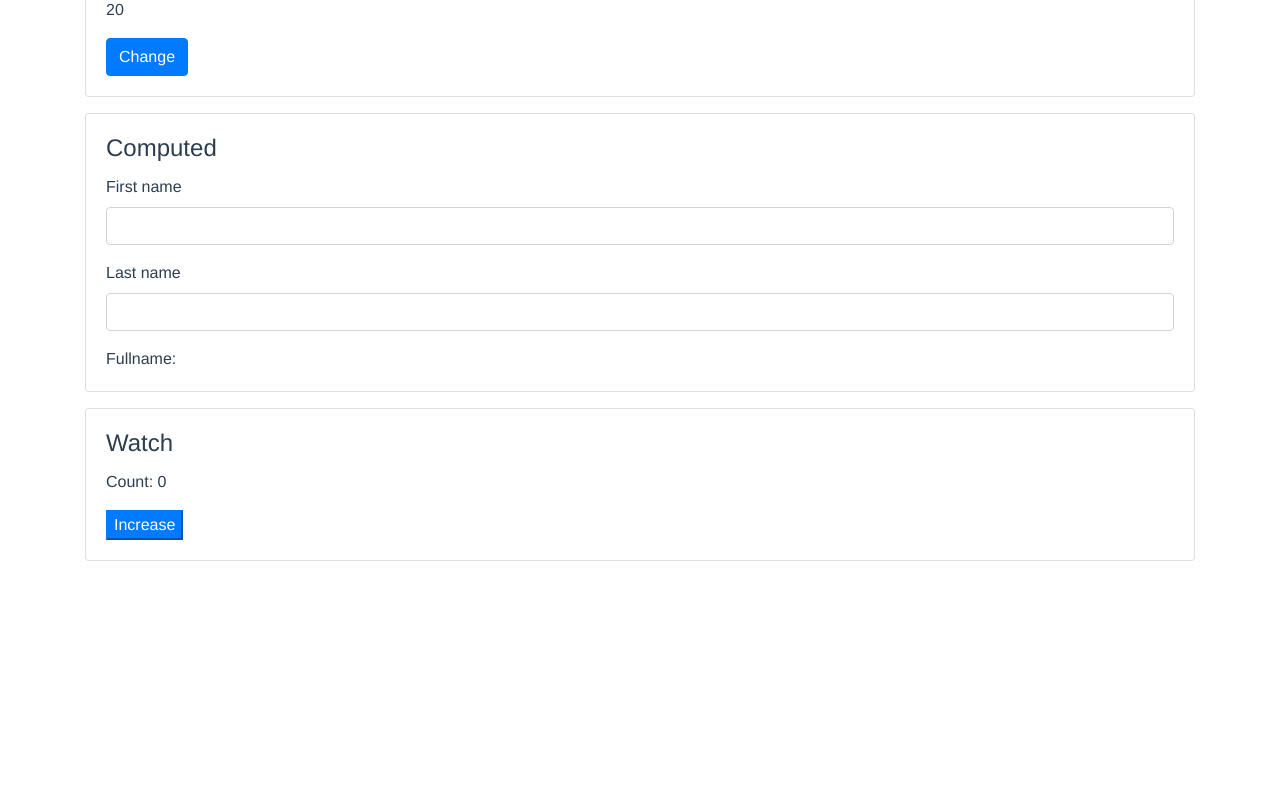
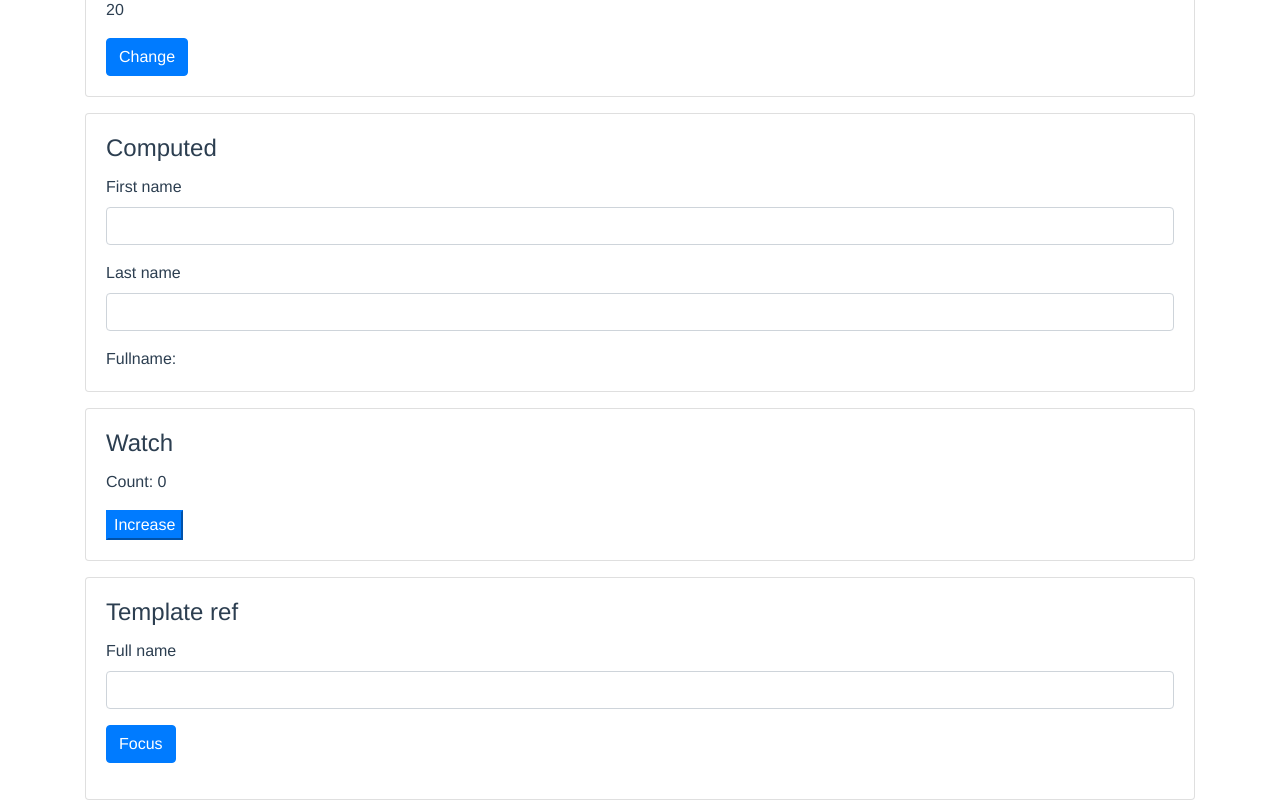
Before and after one commit to Nguyen-Duong-Trong-Tin/learning-composition-api, a Vue app: page / in a window 1280 px wide. Shown: the part 1426-2226 px from the top of the page. Before the commit the page ends 1987 px from the top, so only its background shows below. Built offline with nearby package versions, Linux system fonts and the light colour scheme.

Commit message:
template ref

```diff
--- a/src/App.vue
+++ b/src/App.vue
@@ -15,6 +15,9 @@
     <div class="mb-3"></div>
 
     <learning-watch></learning-watch>
+    <div class="mb-3"></div>
+
+    <learning-template-ref></learning-template-ref>
   </div>
 </template>
 
@@ -24,6 +27,7 @@ import LearningProp from './components/LearningProps.vue';
 import LearningMethod from './components/LearningMethod.vue';
 import LearningComputed from './components/LearningComputed.vue';
 import LearningWatch from './components/LearningWatch.vue';
+import LearningTemplateRef from './components/LearningTemplateRef.vue';
 
 export default {
   name: 'App',
@@ -32,7 +36,8 @@ export default {
     LearningProp,
     LearningMethod,
     LearningComputed,
-    LearningWatch
+    LearningWatch,
+    LearningTemplateRef
   }
 }
 </script>
--- /dev/null
+++ b/src/components/LearningTemplateRef.vue
@@ -0,0 +1,32 @@
+<template>
+  <div class="card text-left">
+    <div class="card-body">
+      <h4 class="card-title">Template ref</h4>
+      <div class="form-group">
+        <label>Full name</label>
+        <input type="text" class="form-control" id="fullName" ref="fullName">
+        <button class="btn btn-primary mt-3" @click="handleClick">Focus</button>
+      </div>
+    </div>
+  </div>
+</template>
+
+<script>
+import { useTemplateRef } from 'vue';
+
+export default {
+  setup() {
+    const fullName = useTemplateRef("fullName");
+
+    function handleClick() {
+      fullName.value.focus();
+    }
+
+    return {
+      handleClick
+    };
+  }
+}
+</script>
+
+<style></style>
```
